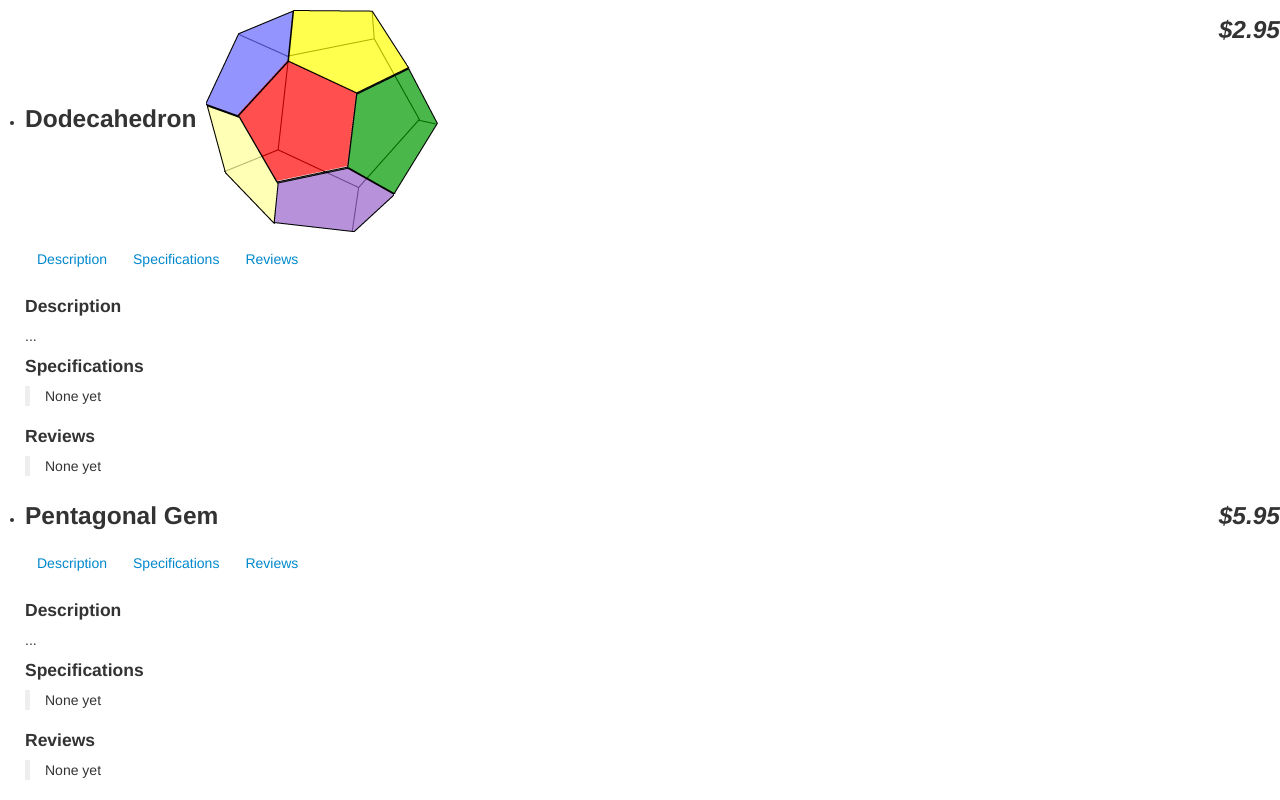
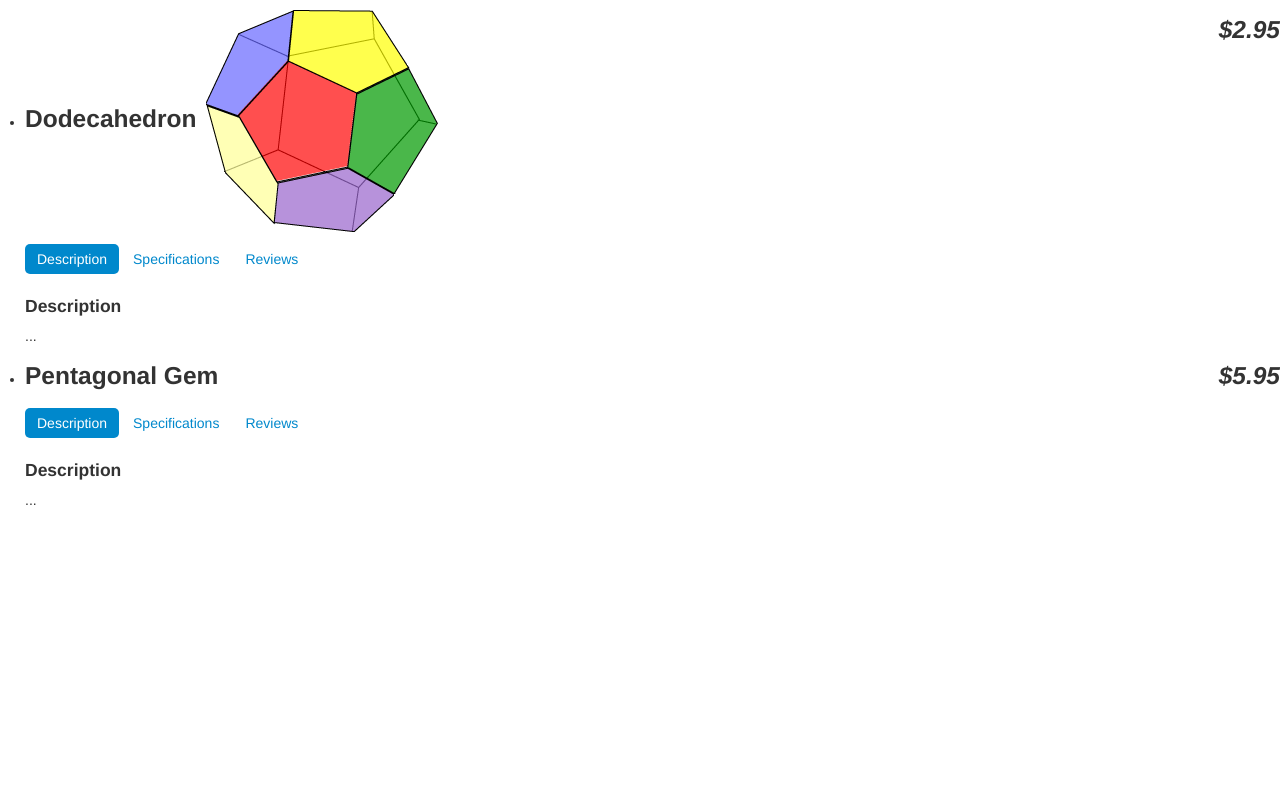
Before and after one commit to damir148/angulartest, a plain HTML site: page index.html in a window 1280 px wide. Drawn offline with nearby package versions, Linux system fonts and the light colour scheme.

Commit message:
added panel controller

```diff
--- a/index.html
+++ b/index.html
@@ -14,28 +14,26 @@
 				<img ng-src="{{product.images[0]}}">
 			</h3>
 
-			<section>
+			<section ng-init="tab = 1" ng-controller="PanelController as panel">
 				<ul class="nav nav-pills">
-					<li><a href ng-click="tab = 1">Description</a></li>
-					<li><a href ng-click="tab = 2">Specifications</a></li>
-					<li><a href ng-click="tab = 3">Reviews</a></li>
+					<li ng-class="{ active:tab === 1 }"><a href ng-click="tab = 1">Description</a></li>
+					<li ng-class="{ active:tab === 2 }"><a href ng-click="tab = 2">Specifications</a></li>
+					<li ng-class="{ active:tab === 3 }"><a href ng-click="tab = 3">Reviews</a></li>
 				</ul>
-			</section>
 
-			{{tab}}
-
-			<div class="panel">
+				<div class="panel" ng-show="tab === 1">
 					<h4>Description</h4>
 					<p>{{product.description}}</p>
 				</div>
-			<div class="panel">
+				<div class="panel" ng-show="tab === 2">
 					<h4>Specifications</h4>
 					<blockquote>None yet</blockquote>
 				</div>
-			<div class="panel">
+				<div class="panel" ng-show="tab === 3">
 					<h4>Reviews</h4>
 					<blockquote>None yet</blockquote>
 				</div>
+			</section>
 		</li>
 	</ul>
 
--- a/js/app.js
+++ b/js/app.js
@@ -25,4 +25,7 @@
 			soldOut: false,
 		},
 	];
+
+	app.controller('PanelController', function(){
+	});
 })();
```
Lines whose indentation alone changed are shown as unchanged.
